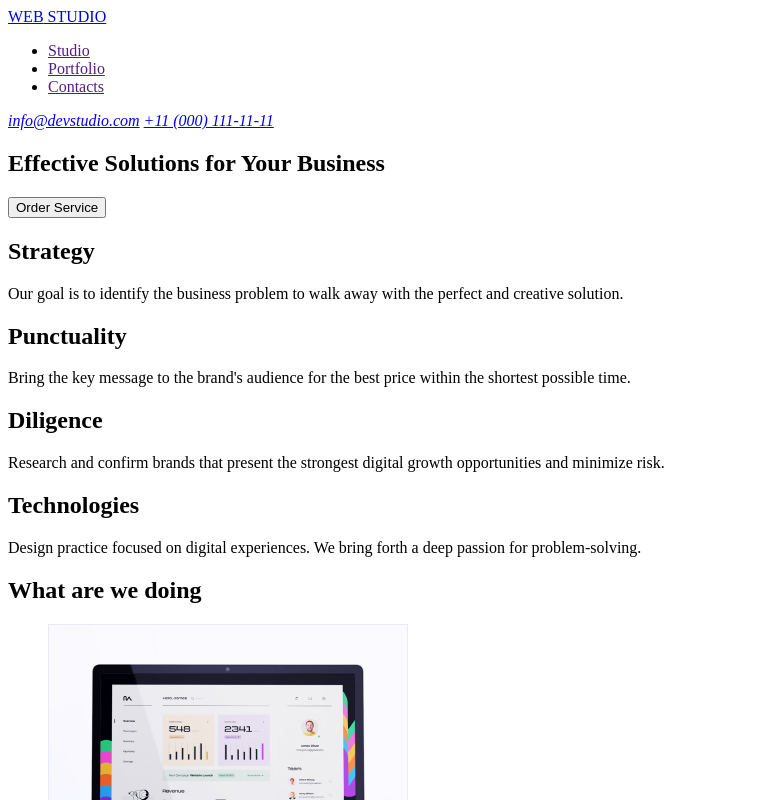
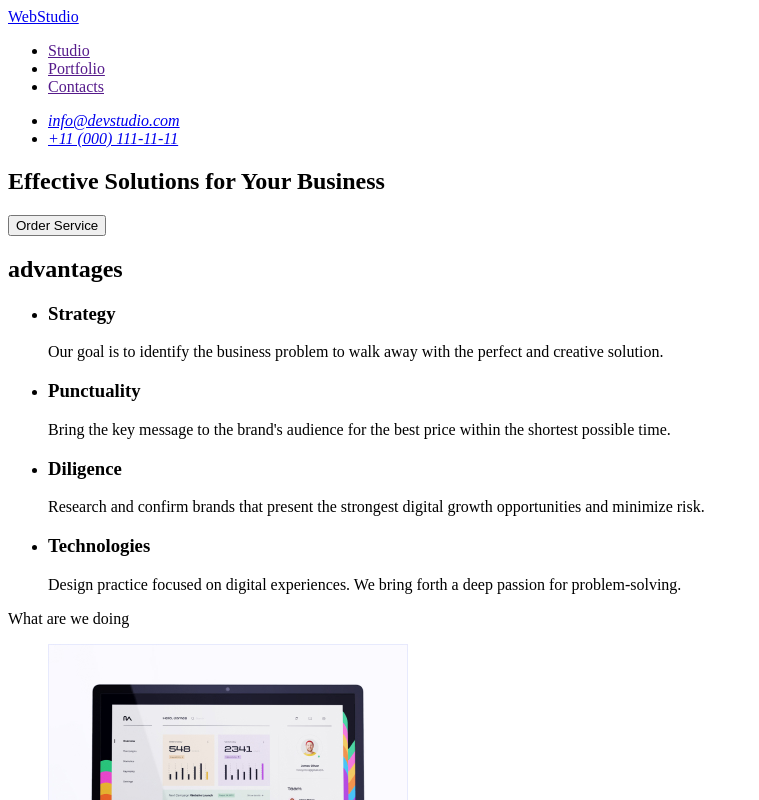
Before and after one commit to k1nderko/goit-markup-hw-01, a plain HTML site: page index.html in a window 1280 px wide. Shown: the top 800 px of the page, without its empty margins (0-759 px from the left). Drawn offline with Linux system fonts and the light colour scheme.

Commit message:
Update index.html

```diff
--- a/index.html
+++ b/index.html
@@ -11,7 +11,7 @@
     <header>
         <nav>
         <a href="./index.html">
-          <span>WEB</span> STUDIO
+          WebStudio
         </a>
         <ul>
           <li>
@@ -26,8 +26,10 @@
         </ul>
       </nav>
       <address>
-        <a href="mailto:info@devstudio.com">info@devstudio.com</a>
-        <a href="tel:+110001111111">+11 (000) 111-11-11</a>
+        <ul>
+          <li><a href="mailto:info@devstudio.com">info@devstudio.com</a></li>
+          <li><a href="tel:+110001111111">+11 (000) 111-11-11</a></li>
+        </ul>
       </address>
     </header>
     <main>
@@ -40,17 +42,28 @@
         </section>
         <!-- Section 1-->
         <section>
-            <h2>Strategy</h2>
-            <p>Our goal is to identify the business problem to walk away with the perfect and creative solution.</p>
-            <h2>Punctuality</h2>
-            <p>Bring the key message to the brand's audience for the best price within the shortest possible time.</p>
-            <h2>Diligence</h2>
-            <p>Research and confirm brands that present the strongest digital growth opportunities and minimize risk.</p>
-            <h2>Technologies</h2>
-            <p>Design practice focused on digital experiences. We bring forth a deep passion for problem-solving.</p>
+          <h2>advantages</h2>
+          <ul>
+            <li>
+              <h3>Strategy</h3>
+              <p>Our goal is to identify the business problem to walk away with the perfect and creative solution.</p>
+            </li>
+            <li>
+              <h3>Punctuality</h3>
+              <p>Bring the key message to the brand's audience for the best price within the shortest possible time.</p>
+            </li>
+            <li>
+              <h3>Diligence</h3>
+              <p>Research and confirm brands that present the strongest digital growth opportunities and minimize risk.</p>
+            </li>
+            <li>
+              <h3>Technologies</h3>
+              <p>Design practice focused on digital experiences. We bring forth a deep passion for problem-solving.</p>
+            </li>
+          </ul>
         </section>
         <!-- Section 2-->
-        <section>
+        <section3
             <h2>What are we doing</h2>
             <ul>
                 <li><img src="./images/wawd1.jpg" width="360" height="300" alt="Statistic"></li>
@@ -86,15 +99,8 @@
         </section>
     </main>
     <footer>
-        <ul>
-            <li><span>WEB</span> STUDIO</li>
-            <li>
-                <p>Increase the flow of customers and<br />
-                sales for your business with digital<br />
-                marketing & growth solutions.
-            </p>
-            </li>
-        </ul>
+      <a href="./index.html">WebStudio</a>
+      <p>Increase the flow of customers and sales for your business with digital marketing & growth solutions.</p>
     </footer>
   </body>
 </html>
```
